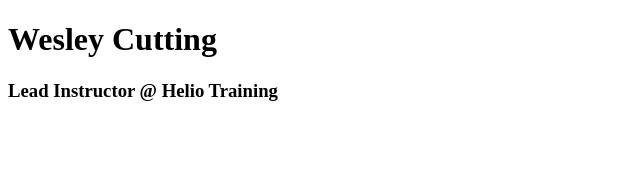
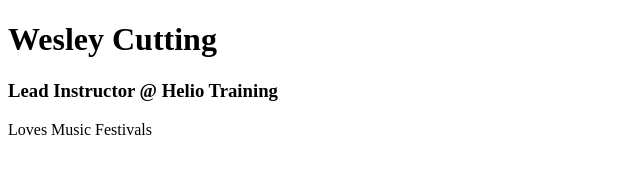
Before and after one commit to wes-cutting/wes-cutting.github.io, a plain HTML site: page index.html in a window 1280 px wide. Shown: the whole page, without its empty margins (0-640 px from the left). Drawn offline with Linux system fonts and the light colour scheme.

Commit message:
Added an interest in index

```diff
--- a/index.html
+++ b/index.html
@@ -3,5 +3,6 @@
     <body>
         <h1>Wesley Cutting</h1>
         <h3>Lead Instructor @ Helio Training</h3>
+        <p>Loves Music Festivals</p>
     </body>
 </html>
```
